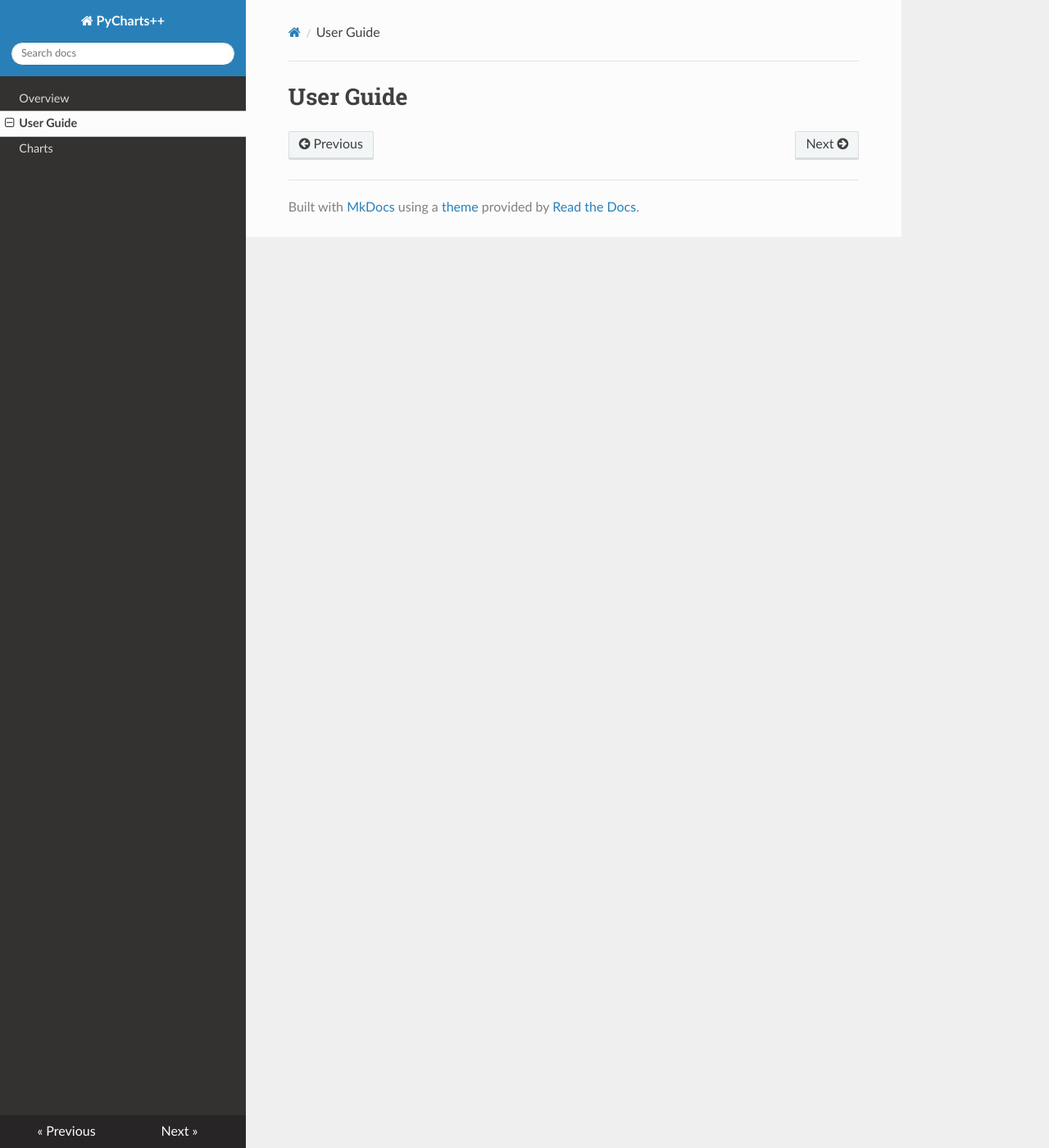
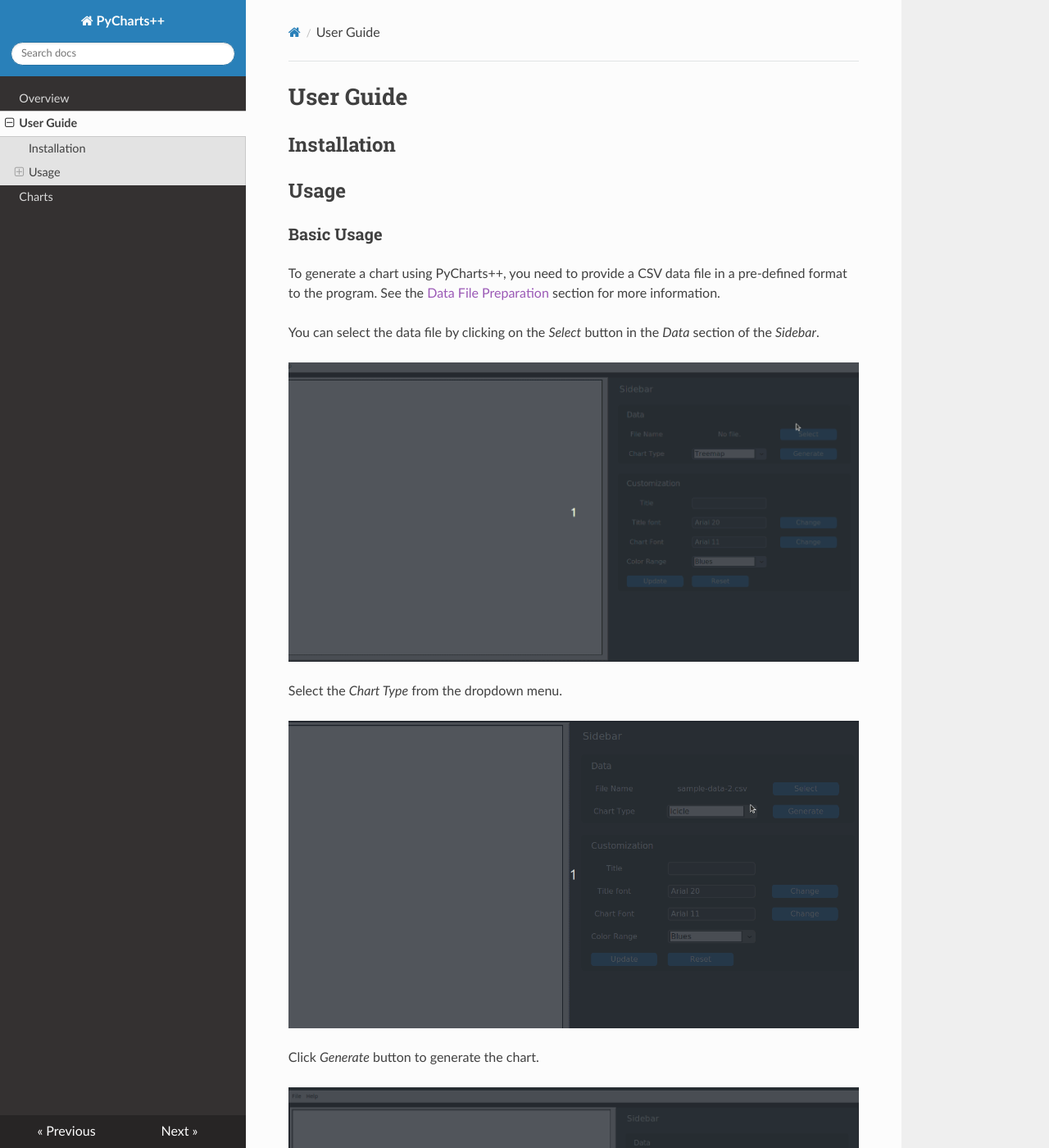
Before and after one commit to nimanthadilz/pycharts, an MkDocs documentation site: the page built from docs/user_guide.md, in a window 1280 px wide and 1400 px high. Shown: the whole window at 82% size. Built offline with MkDocs 1.6.1, drawn with Linux system fonts in a browser that asks for light colours; nearby versions of some CDN libraries; some of the changed text lies outside the part shown.

Commit message:
Add basic usage section in the docs

```diff
--- a/docs/user_guide.md
+++ b/docs/user_guide.md
@@ -1 +1,26 @@
 # User Guide
+
+## Installation
+
+## Usage
+
+### Basic Usage
+To generate a chart using PyCharts++, you need to provide a CSV data file in a pre-defined format to the program. See the [Data File Preparation]() section for more information.
+
+You can select the data file by clicking on the _Select_ button in the _Data_ section of the _Sidebar_.
+
+![select data file](img/select_data_file.gif)
+
+Select the _Chart Type_ from the dropdown menu.
+
+![select chart type](img/select_chart_type.gif)
+
+Click _Generate_ button to generate the chart.
+
+![generate chart](img/generate_chart.gif)
+
+### Data File Preparation
+
+### Customize Charts
+
+### Export Charts
```
Also changed, not shown: docs/img/generate_chart.gif (added), docs/img/select_chart_type.gif (added), docs/img/select_data_file.gif (added).
